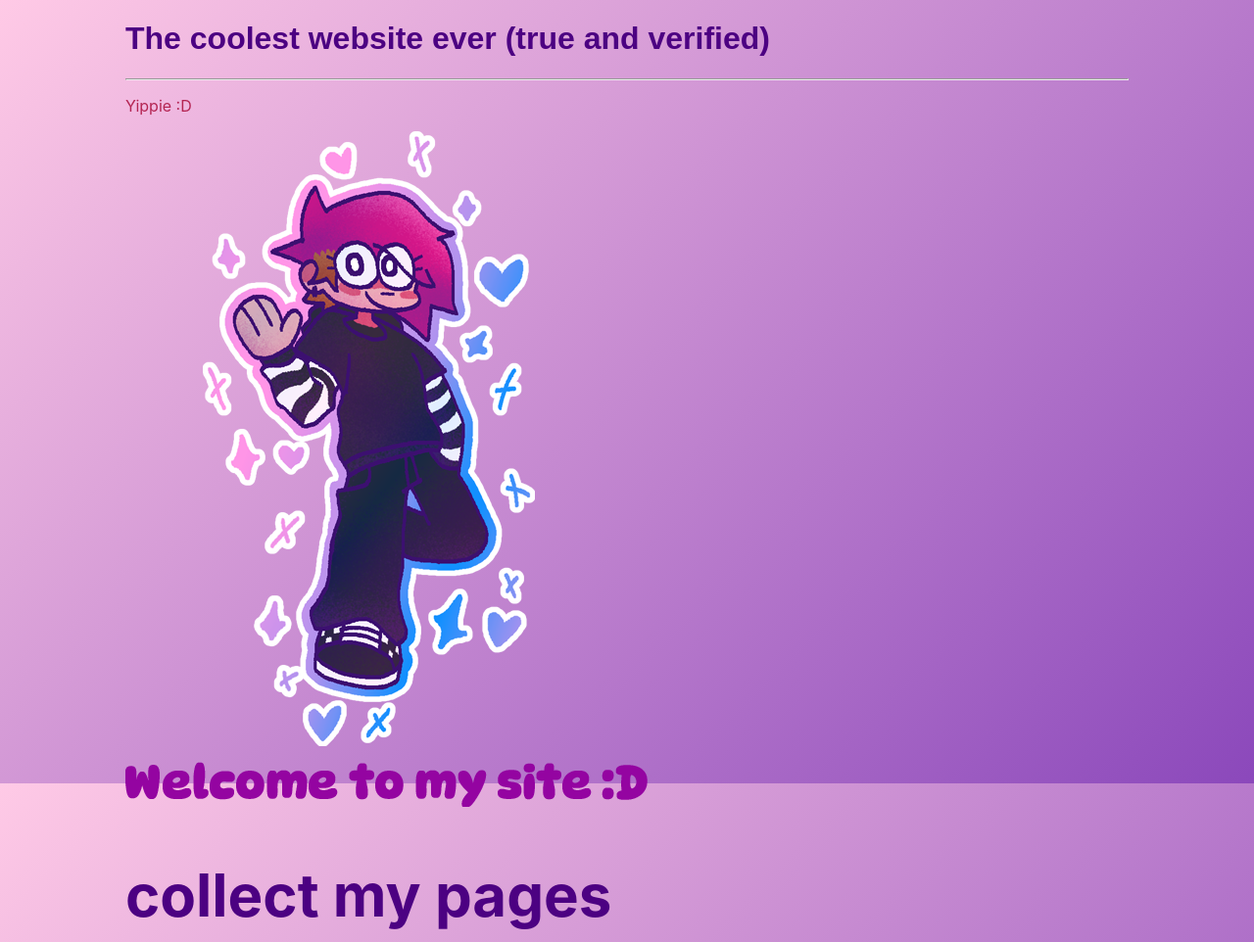
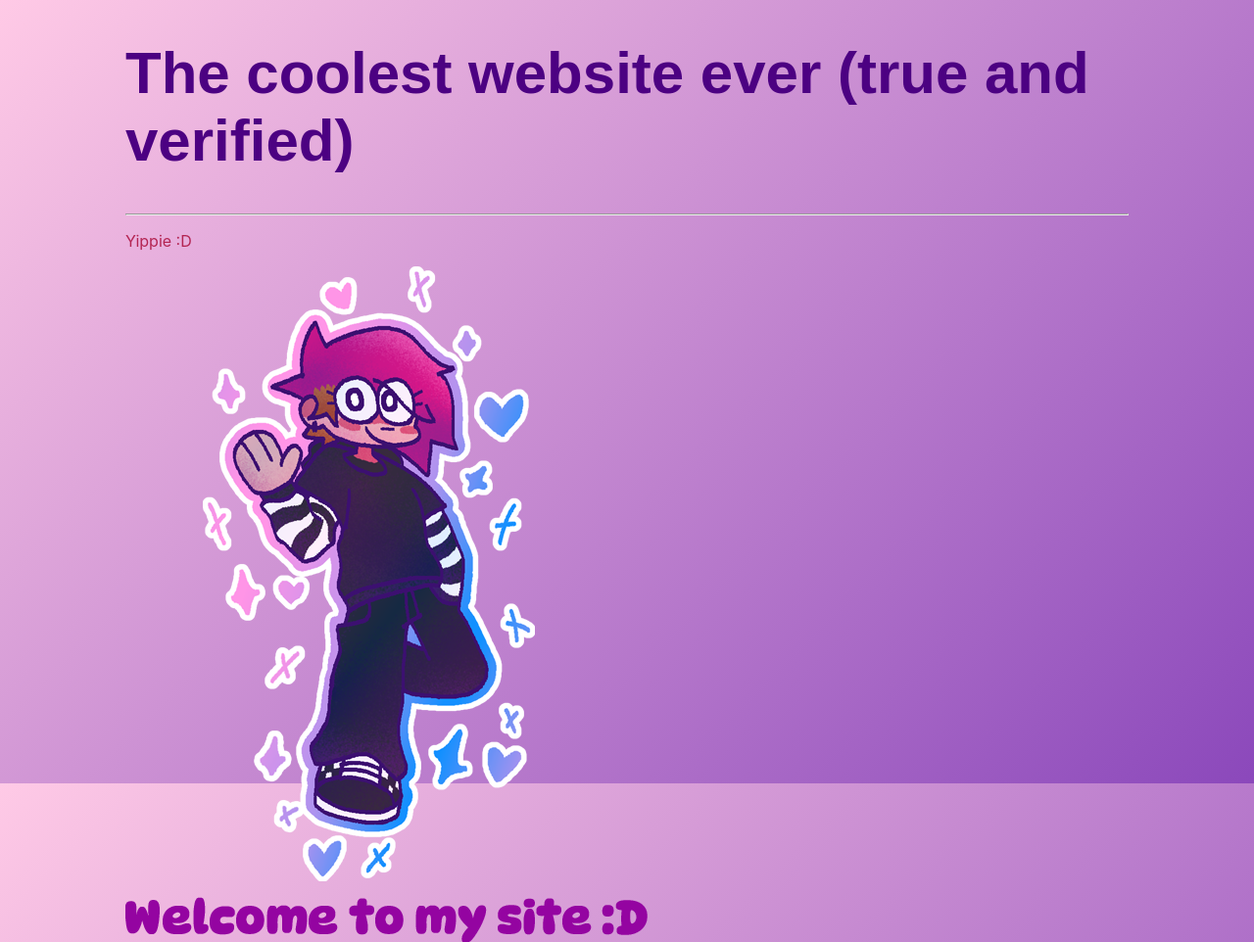
Before and after one commit to ImStarBound/eatonresaclasswebsite, a plain HTML site: page index.html in a window 1280 px wide. Shown: the top 962 px of the page at 98% size. Drawn offline with Linux system fonts and the light colour scheme; a web font is replaced by a local one.

Commit message:
Add files via upload

```diff
--- a/index.html
+++ b/index.html
@@ -22,9 +22,7 @@
         h1 {
             font-family: "Sour Gummy", sans-serif;
             font-optical-sizing: auto;
-            font-weight: 600;h1 {
-            font-size: 60px;
-        }
+            font-weight: 600; font-size: 60px;
     } h2 {font-size: 60px;}
     </style>
 
```
